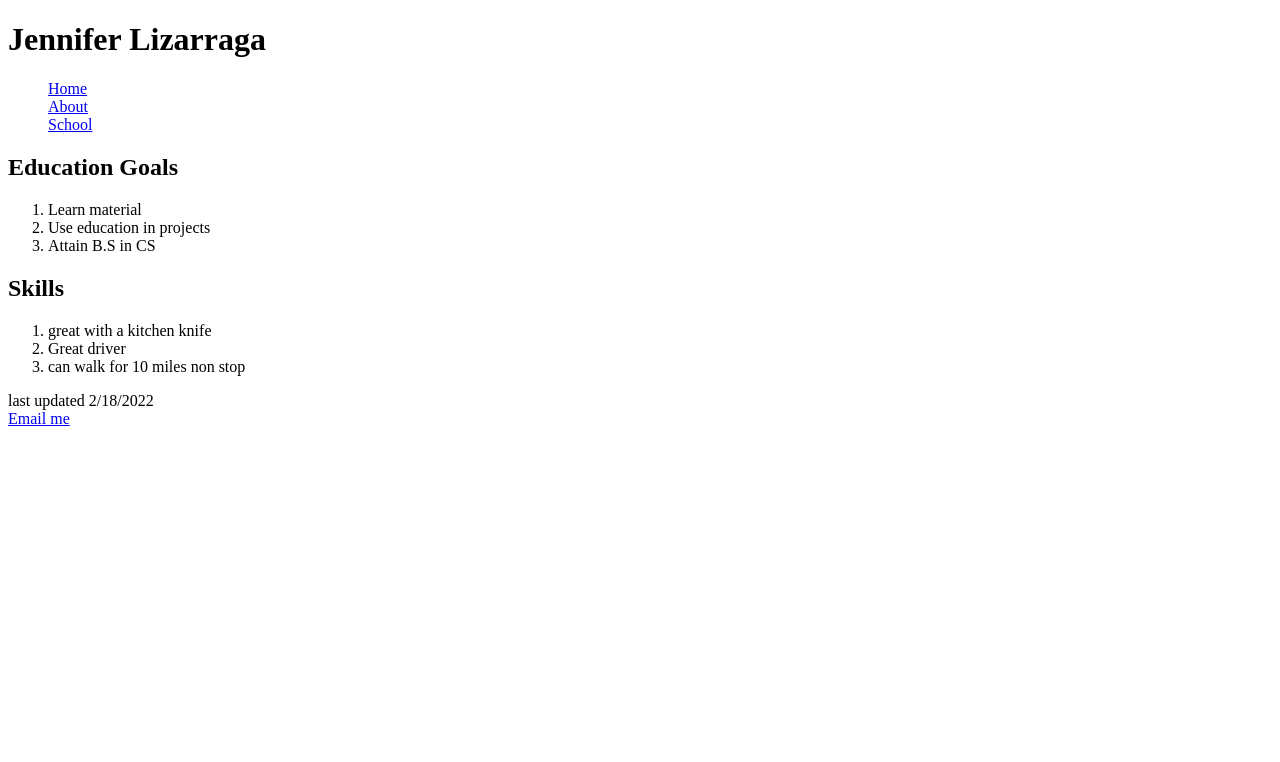
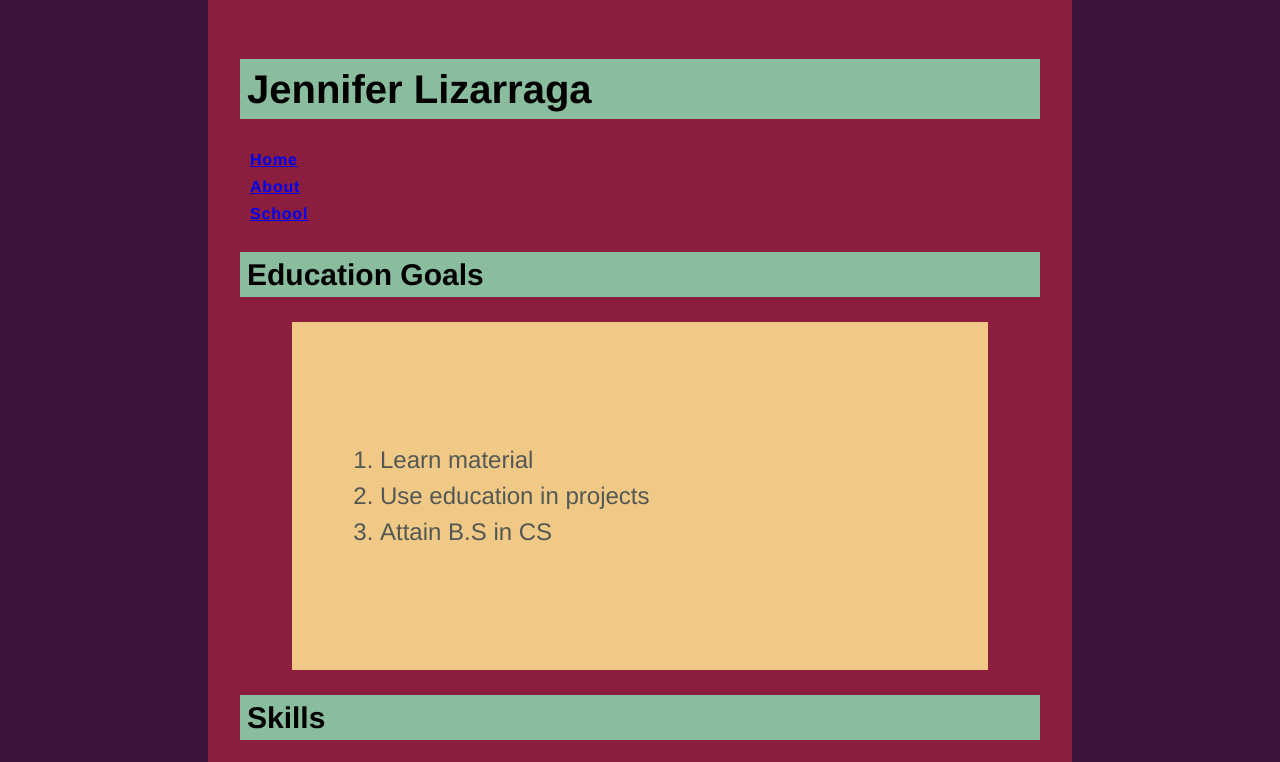
Before and after one commit to Jenlizarraga/cis162, a plain HTML site: page about.html in a window 1280 px wide. Shown: the top 762 px of the page. Drawn offline with Linux system fonts and the light colour scheme.

Commit message:
Update about.html

```diff
--- a/about.html
+++ b/about.html
@@ -8,10 +8,12 @@ Date: 2-18-2022
 <head>
 
 <meta charset="utf-8">
+<link rel="stylesheet" href="main.css">
 <title>Jennifer Lizarraga</title>
 </head>
 <body>
-<h1>Jennifer Lizarraga</h1>
+
+    <header><h1>Jennifer Lizarraga</h1></header>
 
     <nav>
     <ul style="list-style-type:none;">
@@ -21,24 +23,26 @@ Date: 2-18-2022
     </ul>
     </nav>
 
-<h2>Education Goals</h2>
-<ol>
+
+<header><h2>Education Goals</h2></header>
+<section>
+    <ol>
 <li>Learn material</li>
 <li>Use education in projects</li>
 <li>Attain B.S in CS </li>
 </ol>
+    </section>
 
 
-
-<h2>Skills</h2>
-
+    <header><h2>Skills</h2></header>
+<section>
 <ol>
 <li>great with a kitchen knife</li>
 <li>Great driver</li>
 <li>can walk for 10 miles non stop </li>
 </ol>
 
-
+    </section>
 
 
 <footer>last updated 2/18/2022 <br> <a href="mailto:jennifer@gmai.com">Email me</a> </footer>
```
